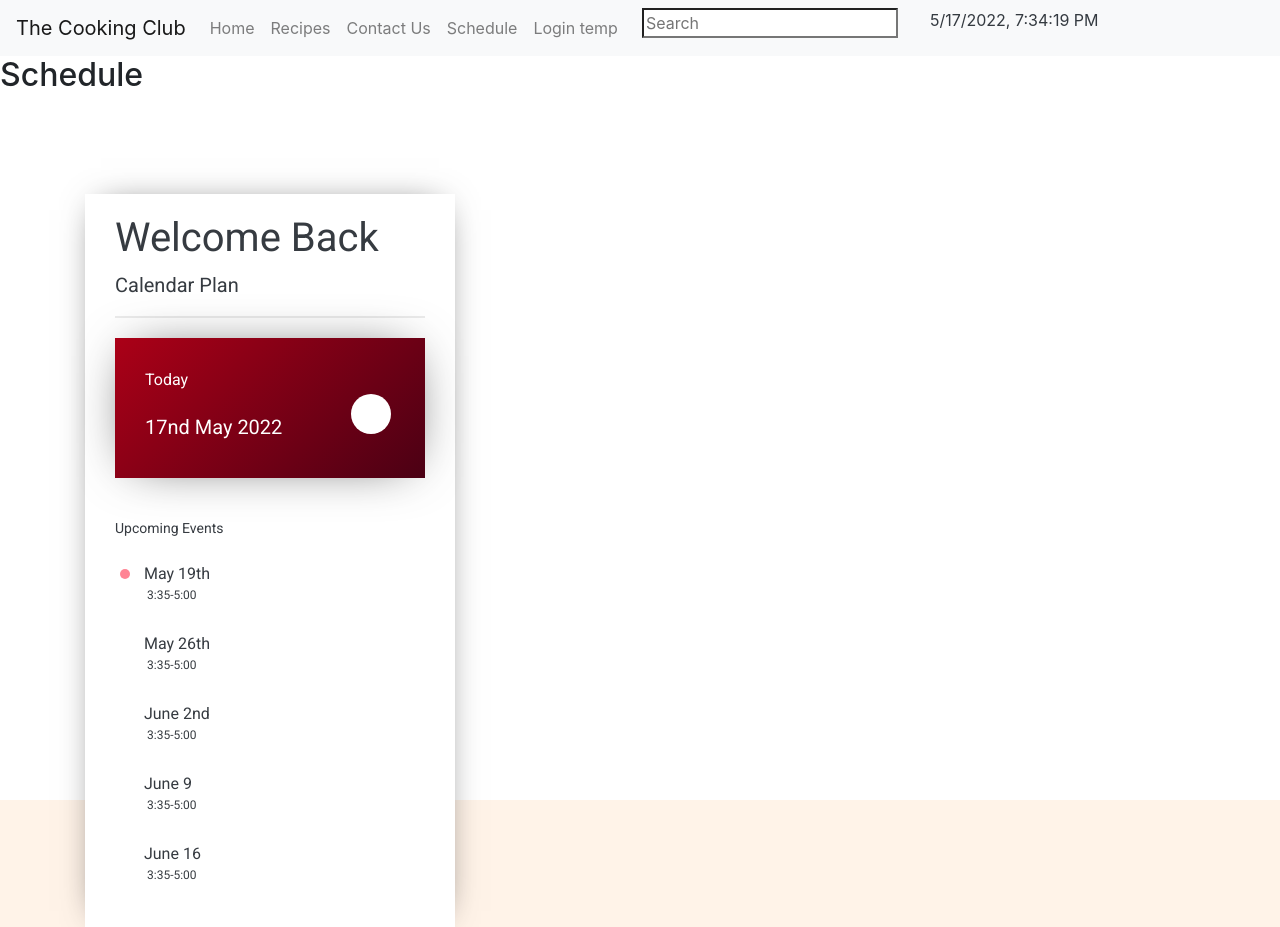
After one commit to SlimeyTurtles/jinjaturtles, a Flask app: page /schedule/ in a window 1280 px wide. The commit adds this page. Run offline with Flask 2, Linux system fonts and the light colour scheme; some libraries are stand-ins or nearby versions.

Commit message:
schedule

```diff
--- a/main.py
+++ b/main.py
@@ -13,6 +13,10 @@ def index():
 def contact():
     return render_template("contact.html")
 
+@app.route('/schedule/')
+def schedule():
+    return render_template("schedule.html")
+
 @app.route('/login/')
 def login():
     return render_template("login/login.html")
--- a/templates/layouts/navbar.html
+++ b/templates/layouts/navbar.html
@@ -17,6 +17,7 @@ This HTML is setup as a fragment allowing it to be "included" by other HTML file
             <a class="nav-link" href={{ url_for('index') }}>Home</a>
             <a class="nav-link" href='/recipe-temp/'>Recipes</a>
             <a class="nav-link" href='/contact/'>Contact Us</a>
+            <a class="nav-link" href='/schedule/'>Schedule</a>
             <a class="nav-link" href='/login/'>Login temp</a>
                 <!-- Search Box -->
                 <div class="px-3">
--- /dev/null
+++ b/templates/schedule.html
@@ -0,0 +1,187 @@
+{% extends "layouts/base.html" %}
+
+{% block head %}
+
+    <style>
+        $off_white:#fafafa;
+        $light_grey:#A39D9E;
+        *{
+            box-sizing:border-box;
+        }
+
+        body{
+            background-color: $off_white;
+        }
+
+        .container{
+            margin:100px auto;
+            width:809px;
+        }
+
+        .light{
+            background-color: #fff;
+        }
+        .dark{
+            margin-left: 65px;
+        }
+
+        .calendar{
+            width:370px;
+            box-shadow: 0px 0px 35px -16px rgba(0,0,0,0.75);
+            font-family: 'Roboto', sans-serif;
+            padding: 20px 30px;
+            color:#363b41;
+            display: inline-block;
+        }
+
+        .calendar_header{
+            border-bottom: 2px solid rgba(0, 0, 0, 0.08);
+        }
+
+        .header_copy{
+            color:$light_grey;
+            font-size:20px;
+        }
+        .calendar_plan{
+            margin:20px 0 40px;
+        }
+        .cl_plan{
+            width:100%;
+            height: 140px;
+            background-image: linear-gradient(-222deg, #ab0017, #4b0014);
+            box-shadow: 0px 0px 52px -18px rgba(0, 0, 0, 0.75);
+            padding:30px;
+            color:#fff;
+        }
+        .cl_title{
+
+        }
+        .cl_copy{
+            font-size:20px;
+            margin: 20px 0;
+            display: inline-block;
+        }
+
+        .cl_add{
+            display: inline-block;
+            width: 40px;
+            height:40px;
+            border-radius:50%;
+            background-color: #fff;
+            cursor: pointer;
+            margin:0 0 0 65px;
+            color:#c2c2c2;
+            padding: 11px 13px;
+        }
+        .calendar_events{
+            color:$light_grey;
+        }
+        .ce_title{
+            font-size:14px;
+        }
+
+        .event_item{
+            margin: 18px 0;
+            padding:5px;
+            cursor: pointer;
+        &:hover{
+             background-image: linear-gradient(-222deg, #590009, #9f001d);
+             box-shadow: 0px 0px 52px -18px rgba(0, 0, 0, 0.75);
+        .ei_Dot{
+            background-color: #fff;
+        }
+        .ei_Copy,.ei_Title{
+            color:#fff;
+        }
+        }
+        }
+
+        .ei_Dot,.ei_Title{
+            display:inline-block;
+        }
+
+        .ei_Dot{
+            border-radius:50%;
+            width:10px;
+            height: 10px;
+            background-color: $light_grey;
+            box-shadow: 0px 0px 52px -18px rgba(0, 0, 0, 0.75);
+        }
+        .dot_active{
+            background-color: #FF8494;
+        }
+
+        .ei_Title{
+            margin-left:10px;
+            color:#363b41;
+        }
+
+        .ei_Copy{
+            font-size:12px;
+            margin-left:27px;
+        }
+
+        .dark{
+            background-image: linear-gradient(-222deg, #646464, #454545);
+            color:#fff;
+        .header_title,.ei_Title,.ce_title{
+            color:#fff;
+        }
+
+        }
+    </style>
+
+
+{% endblock %}
+
+{% block body %}
+
+    <h2> Schedule </h2>
+
+    <div class="container">
+        <div class="calendar light">
+            <div class="calendar_header">
+                <h1 class = "header_title">Welcome Back</h1>
+                <p class="header_copy"> Calendar Plan</p>
+            </div>
+            <div class="calendar_plan">
+                <div class="cl_plan">
+                    <div class="cl_title">Today</div>
+                    <div class="cl_copy">17nd  May  2022</div>
+                    <div class="cl_add">
+                        <i class="fas fa-plus"></i>
+                    </div>
+                </div>
+            </div>
+            <div class="calendar_events">
+                <p class="ce_title">Upcoming Events</p>
+                <div class="event_item">
+                    <div class="ei_Dot dot_active"></div>
+                    <div class="ei_Title">May 19th</div>
+                    <div class="ei_Copy">3:35-5:00</div>
+                </div>
+                <div class="event_item">
+                    <div class="ei_Dot"></div>
+                    <div class="ei_Title">May 26th</div>
+                    <div class="ei_Copy">3:35-5:00</div>
+                </div>
+                <div class="event_item">
+                    <div class="ei_Dot"></div>
+                    <div class="ei_Title">June 2nd</div>
+                    <div class="ei_Copy">3:35-5:00</div>
+                </div>
+                <div class="event_item">
+                    <div class="ei_Dot"></div>
+                    <div class="ei_Title">June 9</div>
+                    <div class="ei_Copy">3:35-5:00</div>
+                </div>
+                <div class="event_item">
+                    <div class="ei_Dot"></div>
+                    <div class="ei_Title">June 16</div>
+                    <div class="ei_Copy">3:35-5:00</div>
+                </div>
+            </div>
+        </div>
+
+
+{% endblock %}
```
